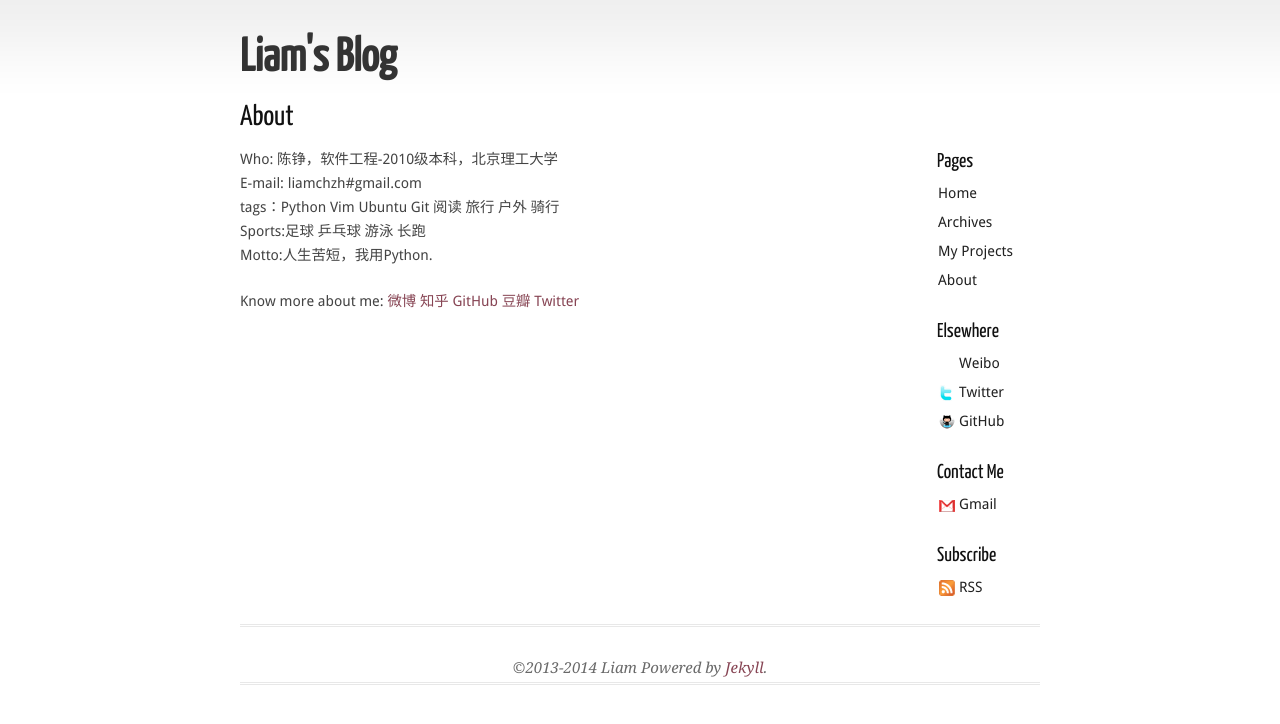
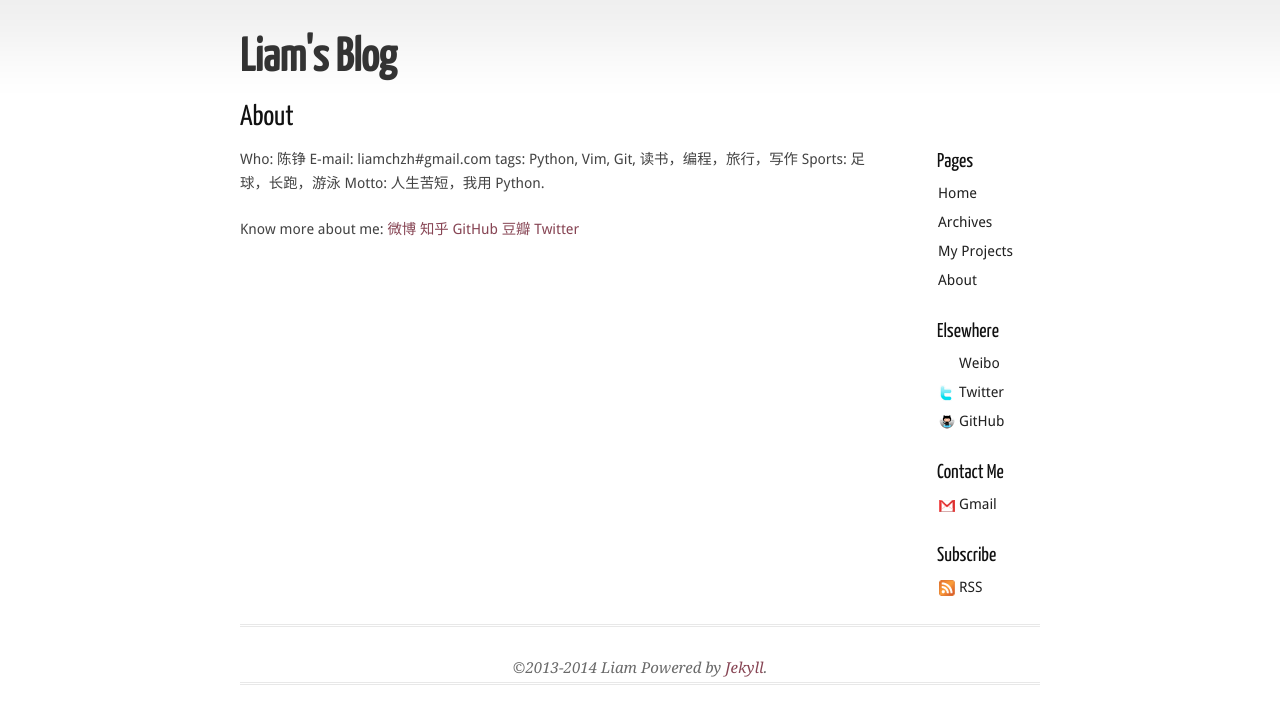
Before and after one commit to liamchzh/liamchzh, a Jekyll site: the page built from about/index.markdown, in a window 1280 px wide. Shown: the top 724 px of the page. Built offline with Jekyll 4.4.1, drawn with Linux system fonts in a browser that asks for light colours; Markdown is read by kramdown in place of the engine named in the settings; comment, search, counter and statistics services are not loaded.

Commit message:
update about page

```diff
--- a/about/index.markdown
+++ b/about/index.markdown
@@ -3,10 +3,10 @@
 title: About
 ---
 
-Who: 陈铮，软件工程-2010级本科，北京理工大学
+Who: 陈铮
 E-mail: liamchzh#gmail.com
-tags：Python Vim Ubuntu Git 阅读 旅行 户外 骑行
-Sports:足球 乒乓球 游泳 长跑
-Motto:人生苦短，我用Python.
+tags: Python, Vim, Git, 读书，编程，旅行，写作
+Sports: 足球，长跑，游泳
+Motto: 人生苦短，我用 Python.
 
 Know more about me: [微博](http://www.weibo.com/liamchzh) [知乎](http://www.zhihu.com/people/liamchzh) [GitHub](https://github.com/liamchzh) [豆瓣](http://www.douban.com/people/liamchzh/) [Twitter](https://twitter.com/liamchzh)
```
